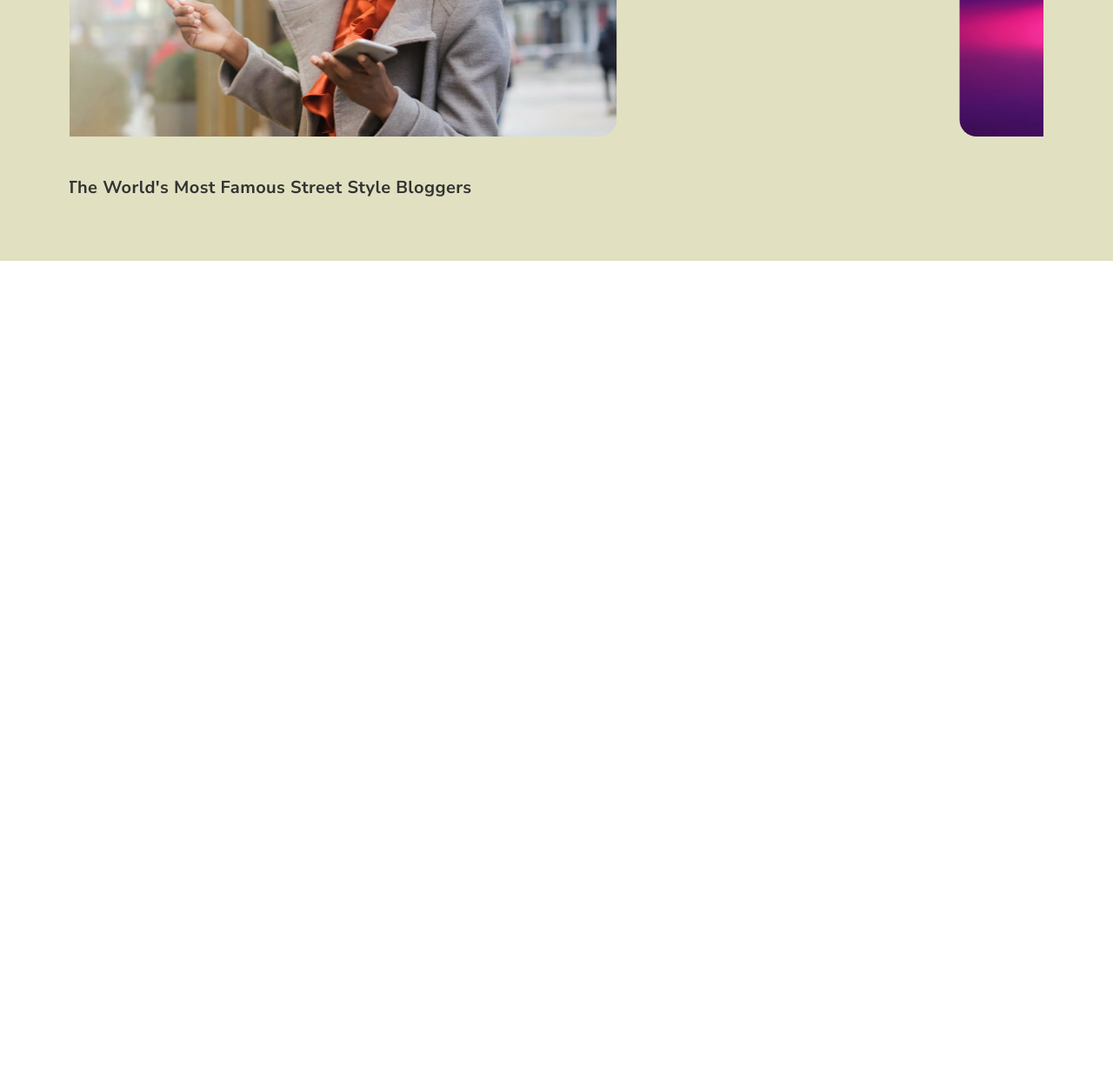
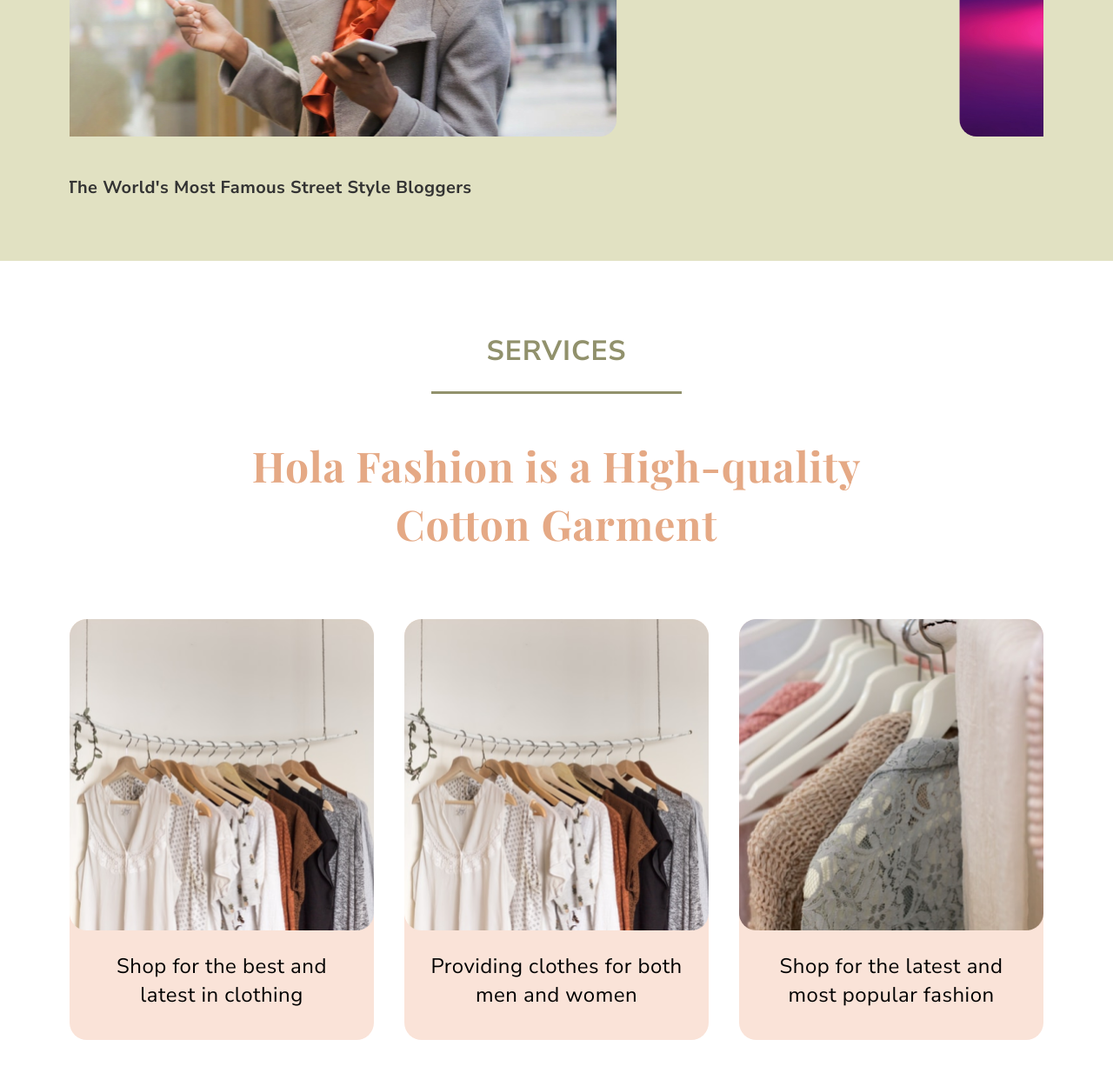
Before and after one commit to LopitalSergei/Hola-Fashion, a plain HTML site: page index.html in a window 1280 px wide. Shown: the part 1724-2958 px from the top of the page at 87% size. Before the commit the page ends 2024 px from the top, so only its background shows below. Drawn offline with nearby package versions, Linux system fonts and the light colour scheme.

Commit message:
+services-block

```diff
--- a/#Source/page.scss
+++ b/#Source/page.scss
@@ -1,3 +1,5 @@
 @import "main-block.scss";
 
 @import "product.scss";
+
+@import "services.scss";
--- /dev/null
+++ b/#Source/services.scss
@@ -0,0 +1,58 @@
+.page {
+	&__services {
+		padding-top: 82px;
+		padding-bottom: 89px;
+	}
+}
+.services {
+	&__container {
+		display: flex;
+		flex-direction: column;
+		text-align: center;
+	}
+
+	&__label {
+	}
+
+	&__title {
+		padding: 76px 0;
+		max-width: 750px;
+	}
+
+	&__body {
+		display: flex;
+		gap: 35px;
+	}
+
+	&__item {
+		flex: 0 1 33.333%;
+		background-color: #fae3d8;
+		border-radius: 20px;
+
+		transition: all 0.3s ease 0s;
+
+		&:hover {
+			background-color: #91916c;
+
+			transform: scale(1.05);
+			.services__name {
+				color: #fff;
+			}
+		}
+	}
+
+	&__image {
+		img {
+			max-width: 100%;
+		}
+	}
+
+	&__name {
+		font-size: 24px;
+		line-height: 1.38;
+		// /* or 33px */
+
+		letter-spacing: 0.02em;
+		padding: 25px 30px 35px 30px;
+	}
+}
--- a/#Source/style.scss
+++ b/#Source/style.scss
@@ -62,6 +62,10 @@ body {
 	}
 }
 
+.title.title-orange {
+	color: #e5a985;
+}
+
 // Шапка
 @import "header.scss";
 
--- a/index.html
+++ b/index.html
@@ -89,6 +89,36 @@
 					</div>
 				</div>
 			</section>
+			<section id="services" class="page__services services">
+				<div class="services__container">
+					<div class="services__label label">SERVICES</div>
+					<h2 class="services__title title title-orange">Hola Fashion is a High-quality Cotton Garment
+					</h2>
+					<div class="services__body">
+						<div class="services__item">
+							<div class="services__image">
+								<img src="img/services/1.png" alt="services-img-1">
+							</div>
+							<div class="services__name">Shop for the best and
+								latest in clothing
+							</div>
+						</div>
+						<div class="services__item">
+							<div class="services__image">
+								<img src="img/services/1.png" alt="services-img-1">
+							</div>
+							<div class="services__name">Providing clothes for both men and women</div>
+						</div>
+						<div class="services__item">
+							<div class="services__image">
+								<img src="img/services/3.png" alt="services-img-3">
+							</div>
+							<div class="services__name">Shop for the latest and
+								most popular fashion</div>
+						</div>
+					</div>
+				</div>
+			</section>
 		</main>
 	</div>
 	<script src="https://code.jquery.com/jquery-3.4.1.slim.min.js"></script>
```
Also changed, not shown: css/style.css, img/services/1.png (added), img/services/2.png (added), img/services/3.png (added), 1 other file.
